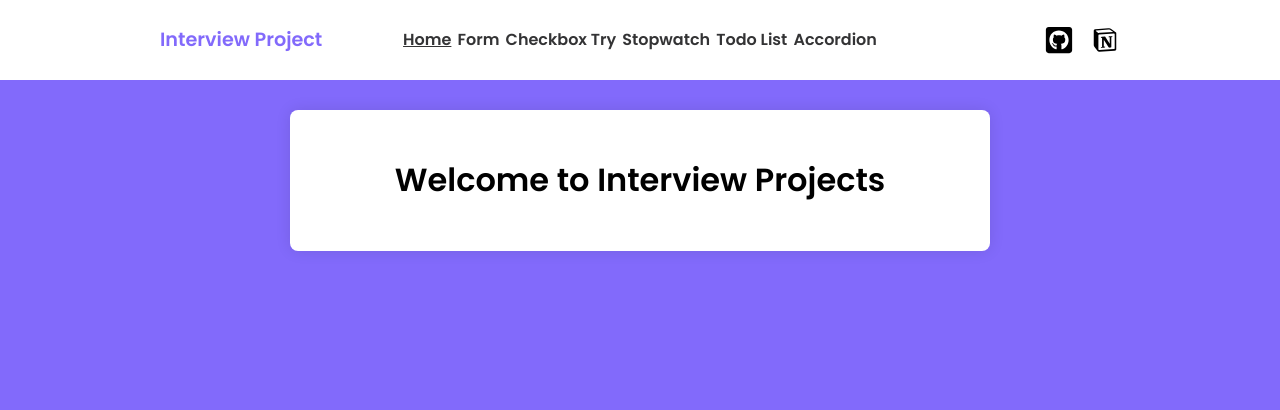
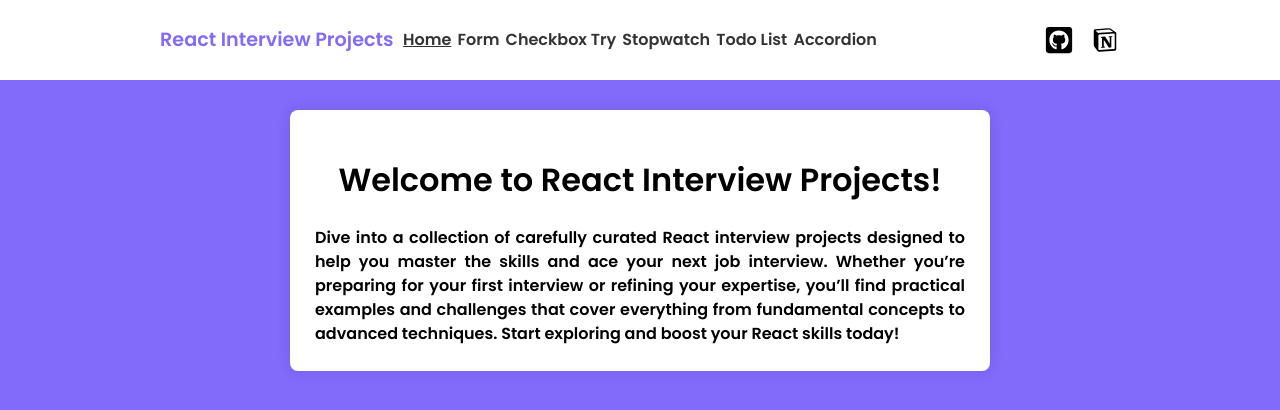
Before and after one commit to vikasdev66/interview-projects, a React (Create React App) app: page / in a window 1280 px wide. Shown: the top 410 px of the page. Built offline with nearby package versions, Linux system fonts and the light colour scheme.

Commit message:
meta added nav css fixed

```diff
--- a/package.json
+++ b/package.json
@@ -1,5 +1,5 @@
 {
-  "name": "interview-projects",
+  "name": "react-interview-projects",
   "version": "0.1.0",
   "private": true,
   "dependencies": {
--- a/public/index.html
+++ b/public/index.html
@@ -5,10 +5,12 @@
     <link rel="icon" href="%PUBLIC_URL%/favicon.ico" />
     <meta name="viewport" content="width=device-width, initial-scale=1" />
     <meta name="theme-color" content="#000000" />
+    <meta name="author" content="Vikas Mishra" />
     <meta
       name="description"
-      content="Web site created using create-react-app"
+      content="Explore a curated collection of React interview projects designed to help you ace your next job interview. From beginner to advanced challenges, React Interview Projects provides hands-on examples to sharpen your React skills and showcase your expertise."
     />
+
     <link rel="apple-touch-icon" href="%PUBLIC_URL%/logo192.png" />
     <!--
       manifest.json provides metadata used when your web app is installed on a
@@ -24,7 +26,7 @@
       work correctly both with client-side routing and a non-root public URL.
       Learn how to configure a non-root public URL by running `npm run build`.
     -->
-    <title>React App</title>
+    <title>React Interview Projects</title>
   </head>
   <body>
     <noscript>You need to enable JavaScript to run this app.</noscript>
--- a/src/components/Home/Home.jsx
+++ b/src/components/Home/Home.jsx
@@ -5,9 +5,17 @@ export function Home() {
   const homeData = useLocation();
   return (
     <div className="main-container">
-      <div className="container flex flex-col items-center justify-center">
-        <h1>Welcome to Interview Projects</h1>
-        <p>{homeData.state}</p>
+      <div className="container">
+        <h1 className="text-center">Welcome to React Interview Projects!</h1>
+        <p className="text-justify">
+          Dive into a collection of carefully curated React interview projects
+          designed to help you master the skills and ace your next job
+          interview. Whether you’re preparing for your first interview or
+          refining your expertise, you’ll find practical examples and challenges
+          that cover everything from fundamental concepts to advanced
+          techniques. Start exploring and boost your React skills today!
+        </p>
+        <p className="hidden">{homeData.state}</p>
       </div>
     </div>
   );
--- a/src/components/Navbar/Navbar.css
+++ b/src/components/Navbar/Navbar.css
@@ -128,11 +128,11 @@ li {
   }
 
   .mobile-menu-link {
-    grid-column: 2/4;
-    position: relative;
+    position: absolute;
+    width: 80%;
+    top: 75px;
+    left: 72px;
     z-index: 99;
-  }
-  .mobile-menu-link {
     background-color: white;
     height: 15rem;
     display: grid;
--- a/src/components/Navbar/Navbar.jsx
+++ b/src/components/Navbar/Navbar.jsx
@@ -11,7 +11,7 @@ export function Navbar() {
     <nav className="main-nav">
       <div className="logo">
         <Link to="/" state="Welcome to Interview Projects">
-          <h2>Interview Project</h2>
+          <h2>React Interview Projects</h2>
         </Link>
       </div>
       <div
```
